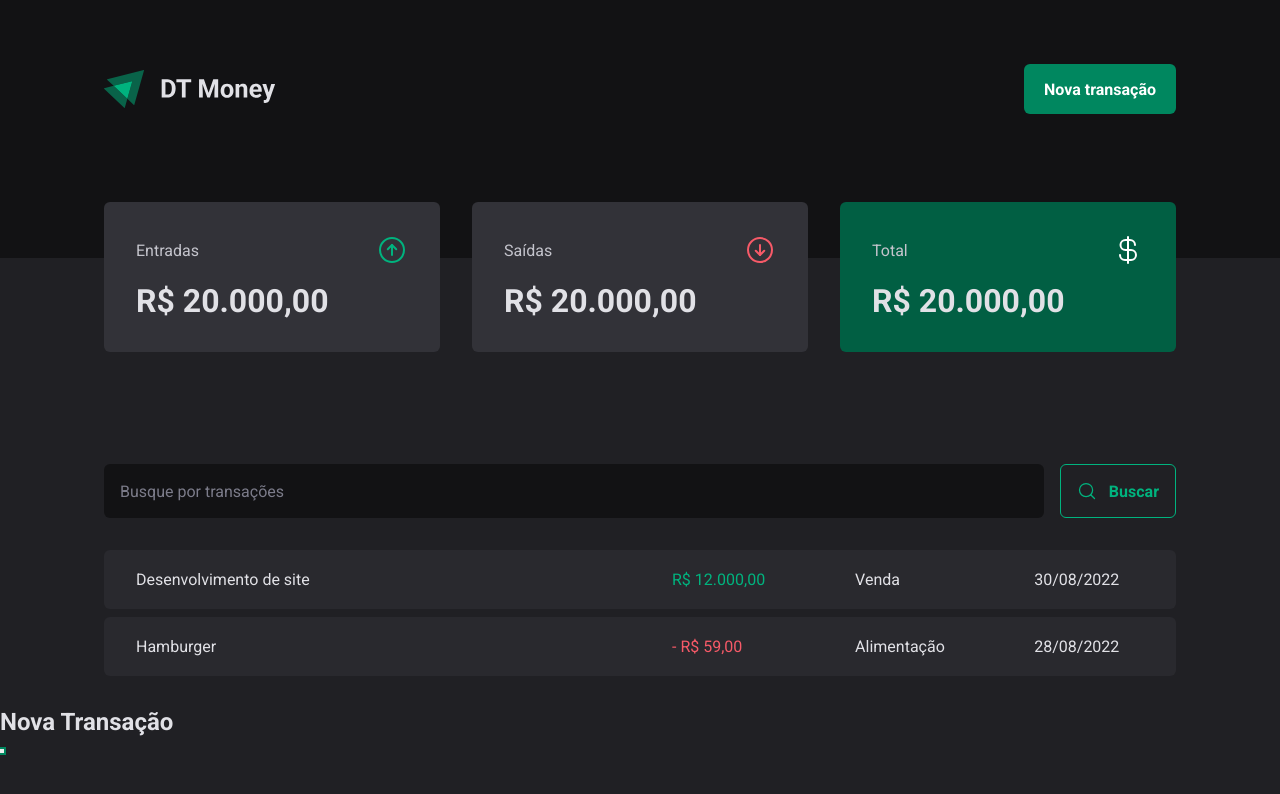
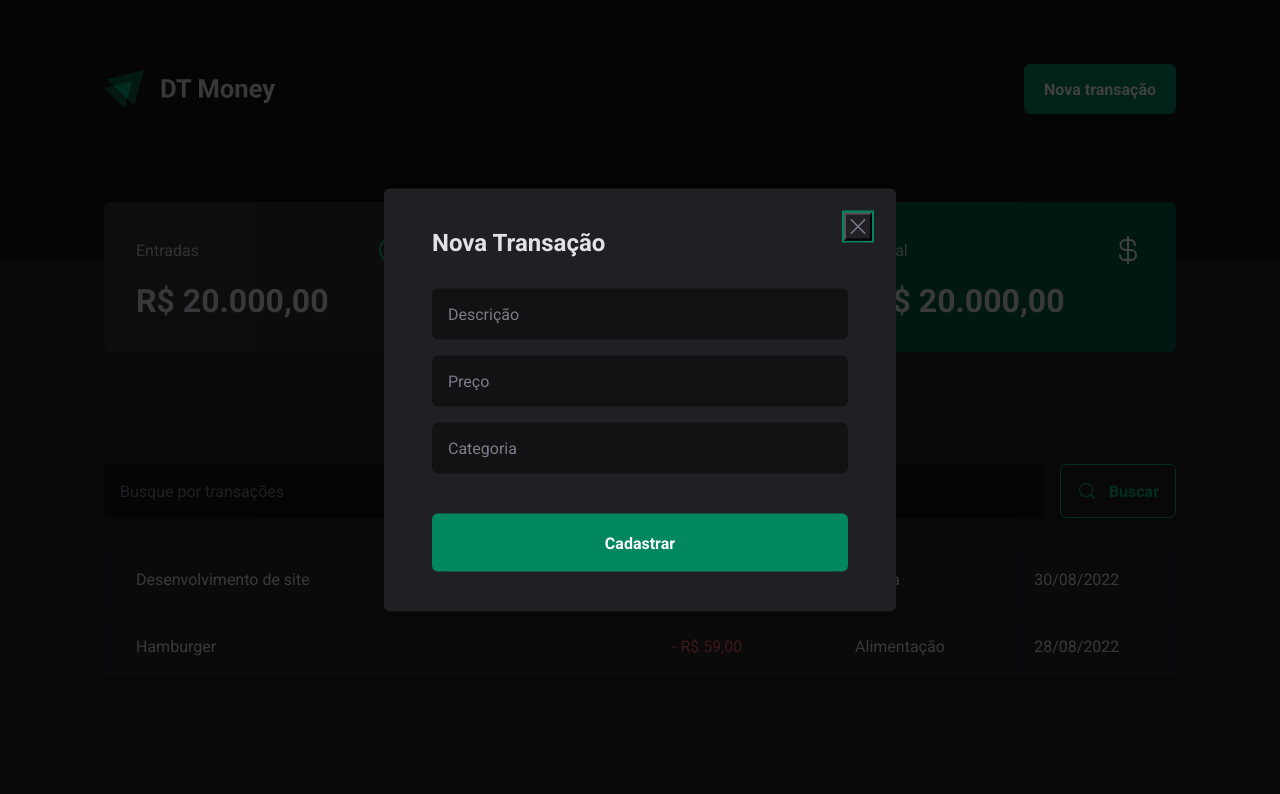
Before and after one commit to andreenakashima/ignite-dt-money, a React (Vite) app: page / in a window 1280 px wide. Both pictures are taken after a click on the button "Nova transação". Shown: the top 794 px of the page. Built offline with nearby package versions, Linux system fonts and the light colour scheme.

Commit message:
Adicionado modal de nova transacao

```diff
--- a/src/components/Header/index.tsx
+++ b/src/components/Header/index.tsx
@@ -1,6 +1,7 @@
 import { HeaderContainer, HeaderContent, NewTransactionButton } from './styles'
 import logoImg from '../../assets/logo.svg'
 import * as Dialog from '@radix-ui/react-dialog'
+import { NewTransactionModal } from '../NewTransactionModal'
 
 export function Header() {
   return (
@@ -13,13 +14,7 @@
             <NewTransactionButton>Nova transação</NewTransactionButton>
           </Dialog.Trigger>
 
-          <Dialog.Portal>
-            <Dialog.Overlay />
-            <Dialog.Content>
-              <Dialog.Title>Nova Transação</Dialog.Title>
-              <Dialog.Close />
-            </Dialog.Content>
-          </Dialog.Portal>
+          <NewTransactionModal />
         </Dialog.Root>
       </HeaderContent>
     </HeaderContainer>
--- /dev/null
+++ b/src/components/NewTransactionModal/index.tsx
@@ -0,0 +1,24 @@
+import * as Dialog from '@radix-ui/react-dialog'
+import { X } from 'phosphor-react'
+import { CloseButton, Content, Overlay } from './styles'
+
+export function NewTransactionModal() {
+  return (
+    <Dialog.Portal>
+      <Overlay />
+      <Content>
+        <Dialog.Title>Nova Transação</Dialog.Title>
+        <CloseButton>
+          <X size={24} />
+        </CloseButton>
+        <form action="">
+          <input type="text" placeholder="Descrição" required />
+          <input type="number" placeholder="Preço" required />
+          <input type="text" placeholder="Categoria" required />
+
+          <button type="submit">Cadastrar</button>
+        </form>
+      </Content>
+    </Dialog.Portal>
+  )
+}
--- /dev/null
+++ b/src/components/NewTransactionModal/styles.ts
@@ -0,0 +1,69 @@
+import * as Dialog from '@radix-ui/react-dialog'
+import styled from 'styled-components'
+
+export const Overlay = styled(Dialog.Overlay)`
+  position: fixed;
+  width: 100vw;
+  height: 100vh;
+  inset: 0;
+  background: rgba(0, 0, 0, 0.75);
+`
+
+export const Content = styled(Dialog.Content)`
+  min-width: 32rem;
+  border-radius: 6px;
+  padding: 2.5rem 3rem;
+  background: ${(props) => props.theme['gray-800']};
+
+  position: fixed;
+  top: 50%;
+  left: 50%;
+  transform: translate(-50%, -50%);
+
+  form {
+    margin-top: 2rem;
+
+    display: flex;
+    flex-direction: column;
+    gap: 1rem;
+
+    input {
+      border-radius: 6px;
+      border: 0;
+      background: ${(props) => props.theme['gray-900']};
+      color: ${(props) => props.theme['gray-300']};
+      padding: 1rem;
+
+      &::placeholder {
+        color: ${(props) => props.theme['gray-500']};
+      }
+    }
+
+    button[type='submit'] {
+      height: 58px;
+      border: 0;
+      background: ${(props) => props.theme['green-500']};
+      color: ${(props) => props.theme.white};
+      font-weight: bold;
+      padding: 0 1.25rem;
+      border-radius: 6px;
+      margin-top: 1.5rem;
+      cursor: pointer;
+
+      &:hover {
+        background: ${(props) => props.theme['green-700']};
+        transition: background-color 0.2s;
+      }
+    }
+  }
+`
+
+export const CloseButton = styled(Dialog.Close)`
+  position: absolute;
+  background: transparent;
+  top: 1.5rem;
+  right: 1.5rem;
+  line-height: 0;
+  cursor: pointer;
+  color: ${(props) => props.theme['gray-500']};
+`
```
